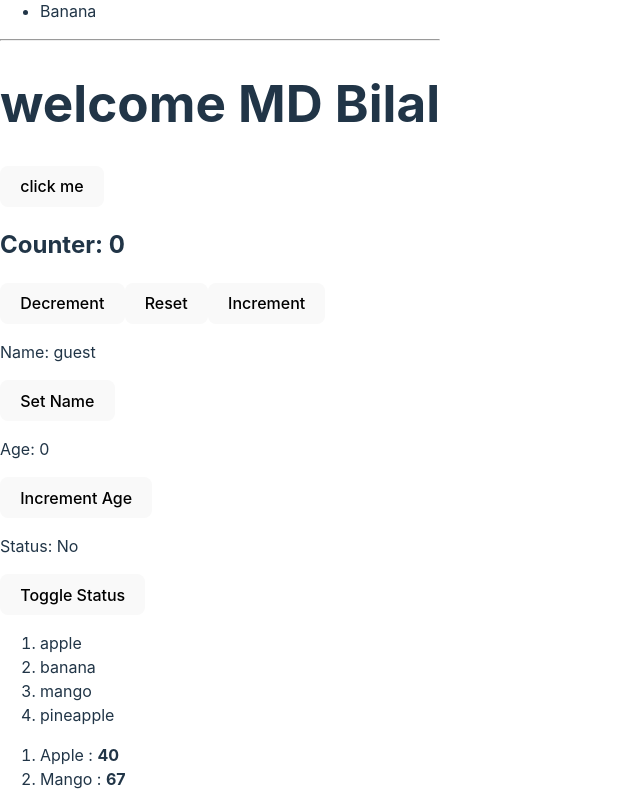
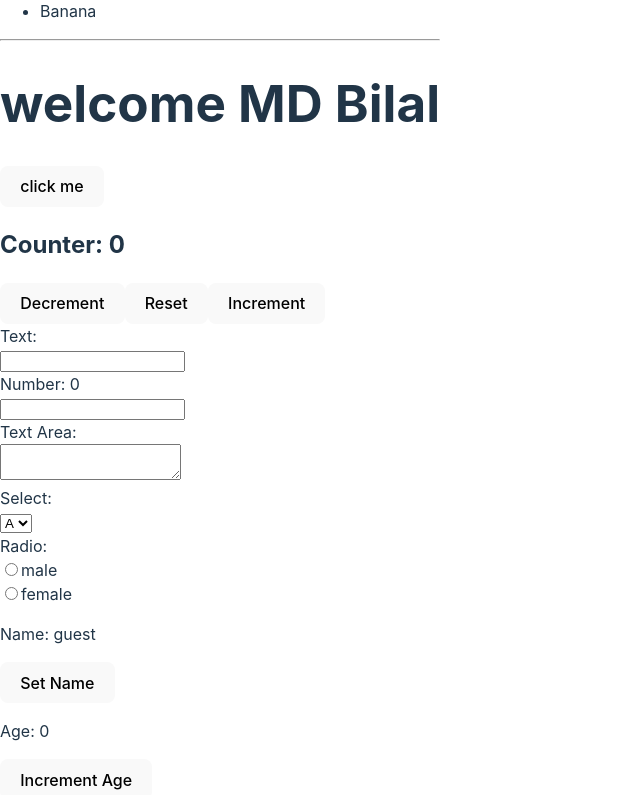
Before and after one commit to mdbilal/React-Basics, a React (Vite) app: page / in a window 1280 px wide. Shown: the part 413-1208 px from the top of the page, without its empty margins (0-640 px from the left). Built offline with nearby package versions, Linux system fonts and the light colour scheme.

Commit message:
handle change in all types of input fields

```diff
--- a/src/App.jsx
+++ b/src/App.jsx
@@ -9,6 +9,7 @@ import ReusableList from './components/ReuseableList.jsx';
 import Click from './components/Click.jsx';
 import State from './components/State.jsx';
 import Counter from './components/Counter.jsx';
+import Change from './components/Change.jsx';
 
 function App() {
 
@@ -33,6 +34,7 @@ function App() {
       <Greeting isLoggedIn={true}/>
       <Click />
       <Counter />
+      <Change />
       <State />
       <ArrayMap />
       <ObjectMap />
--- /dev/null
+++ b/src/components/Change.jsx
@@ -0,0 +1,59 @@
+import React, {useState} from 'react';
+
+//text, number, textarea, select, radio
+
+function Change(){
+    const [text, setText] = useState('');
+    const [number, setNumber] = useState(0);
+    const [textArea, setTextArea] = useState('');
+    const [select, setSelect] = useState('');
+    const [radio, setRadio] = useState('');
+
+    const handleTextChange = (event) => {
+        setText(event.target.value);
+    }
+
+    const handleNumberChange = (event) => {
+        setNumber(event.target.value);
+    }
+
+    const handleTextAreaChange = (event) => {
+        setTextArea(event.target.value);
+    }
+
+    const handleSelectChange = (event) => {
+        setSelect(event.target.value);
+    }
+
+    const handleRadioChange = (event) => {
+        setRadio(event.target.value);
+    }
+
+    return (
+        <>
+            <br />
+            <label htmlFor="text">Text: {text}</label><br />
+            <input type="text" name="text" id="text" onChange={handleTextChange}/><br />
+
+            <label htmlFor="number">Number: {number}</label><br />
+            <input type="number" name="number" id="number" onChange={handleNumberChange} /><br />
+
+            <label htmlFor="textArea">Text Area: {textArea}</label><br />
+            <textarea name="textArea" id="textArea" onChange={handleTextAreaChange}></textarea><br />
+
+            <label htmlFor="select">Select: {select}</label><br />
+            <select name="select" id="select" onChange={handleSelectChange}>
+                <option value="a">A</option>
+                <option value="b">B</option>
+                <option value="c">C</option>
+                <option value="d">D</option>
+            </select><br />
+
+            <label>Radio: {radio}</label><br />
+            <input type="radio" name="radio" value="male" onChange={handleRadioChange}/>male <br />
+            <input type="radio" name="radio" value="female" onChange={handleRadioChange}/>female <br />
+        </>
+    );
+}
+
+export default Change;
```
